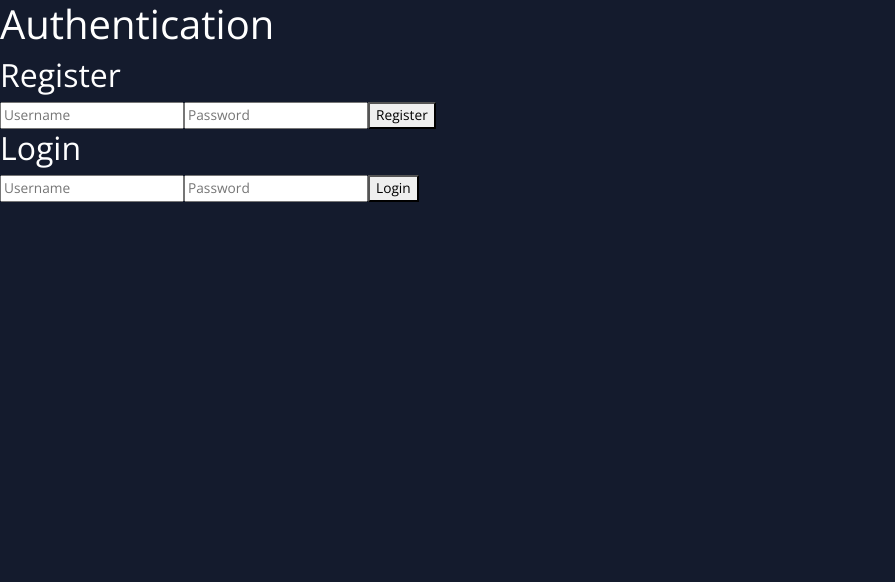
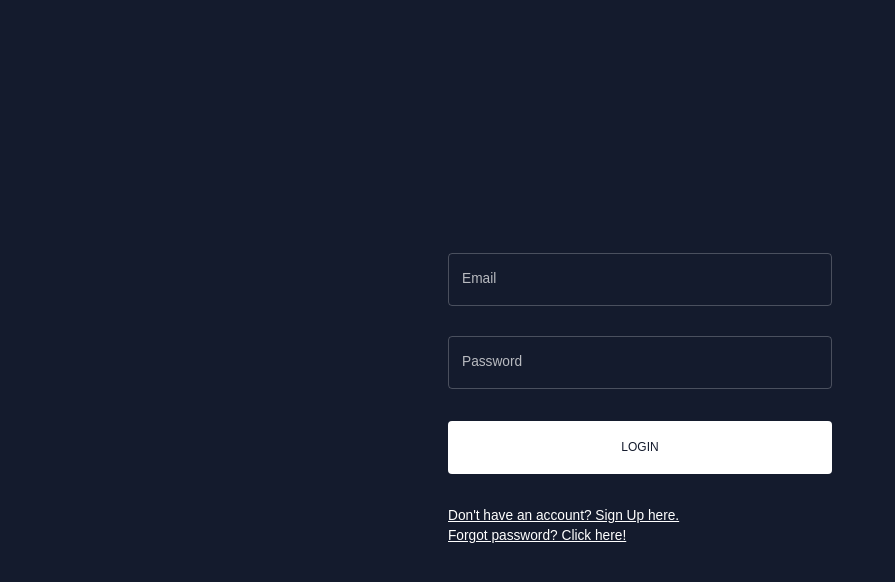
Before and after one commit to dani-marinescu7/online-shop, a React (Create React App) app in the folder frontend/: page /login in a window 1280 px wide. Shown: the top 582 px of the page, without its empty margins (0-895 px from the left). Built offline with nearby package versions, Linux system fonts and the light colour scheme.

Commit message:
Working login and register

```diff
--- a/frontend/src/App.js
+++ b/frontend/src/App.js
@@ -1,4 +1,6 @@
 import React, { useState } from "react";
+import { Provider } from 'react-redux';
+import store from './state/store';
 import { Routes, Route } from "react-router-dom";
 import Topbar from "./scenes/global/Topbar";
 import Sidebar from "./scenes/global/Sidebar";
@@ -8,23 +10,24 @@ import Invoices from "./scenes/invoices";
 import Items from "./scenes/items";
 import AddUser from "./scenes/addUser";
 import AddItem from "./scenes/addItem";
-import AuthenticationComponent from "./components/Login/AuthenticationComponent";
 import { CssBaseline, ThemeProvider } from "@mui/material";
 import { ColorModeContext, useMode } from "./theme";
 import ItemList from "./scenes/ItemList";
+import LoginPage from "./scenes/login/login";
+
 
 function App() {
   const [theme, colorMode] = useMode();
   const [isSidebar, setIsSidebar] = useState(true);
 
   return (
+    <Provider store={store} >
       <ColorModeContext.Provider value={colorMode}>
         <ThemeProvider theme={theme}>
           <CssBaseline />
           <div className="app">
             <Routes>
-            <Route path="/register" element={<AuthenticationComponent />} />
-            <Route path="/login" element={<AuthenticationComponent />} />
+              <Route path="/login" element={<LoginPage />} />
               <Route path="/" element={<ItemList />} />
               <Route
                   path="/admin/*"
@@ -50,6 +53,7 @@ function App() {
           </div>
         </ThemeProvider>
       </ColorModeContext.Provider>
+    </Provider>
   );
 }
 
--- a/frontend/src/scenes/login/login.jsx
+++ b/frontend/src/scenes/login/login.jsx
@@ -51,18 +51,14 @@ const LoginPage = () => {
     const isRegister = pageType === "register";
 
     const register = async (values, onSubmitProps) => {
-        // this allows us to send form info with image
-        const formData = new FormData();
-        for (let value in values) {
-            formData.append(value, values[value]);
-        }
-        formData.append("picturePath", values.picture.name);
-
         const savedUserResponse = await fetch(
             "http://localhost:8080/auth/register",
             {
                 method: "POST",
-                body: formData,
+                headers: {
+                    "Content-Type": "application/json",
+                },
+                body: JSON.stringify(values),
             }
         );
         const savedUser = await savedUserResponse.json();
--- a/frontend/src/state/store.js
+++ b/frontend/src/state/store.js
@@ -3,7 +3,7 @@ import authReducer from "./index";
 
 const store = configureStore({
     reducer: {
-        auth: authReducer, // Add other slices if needed
+        auth: authReducer,
     },
 });
 
```
Lines whose indentation alone changed are shown as unchanged.
